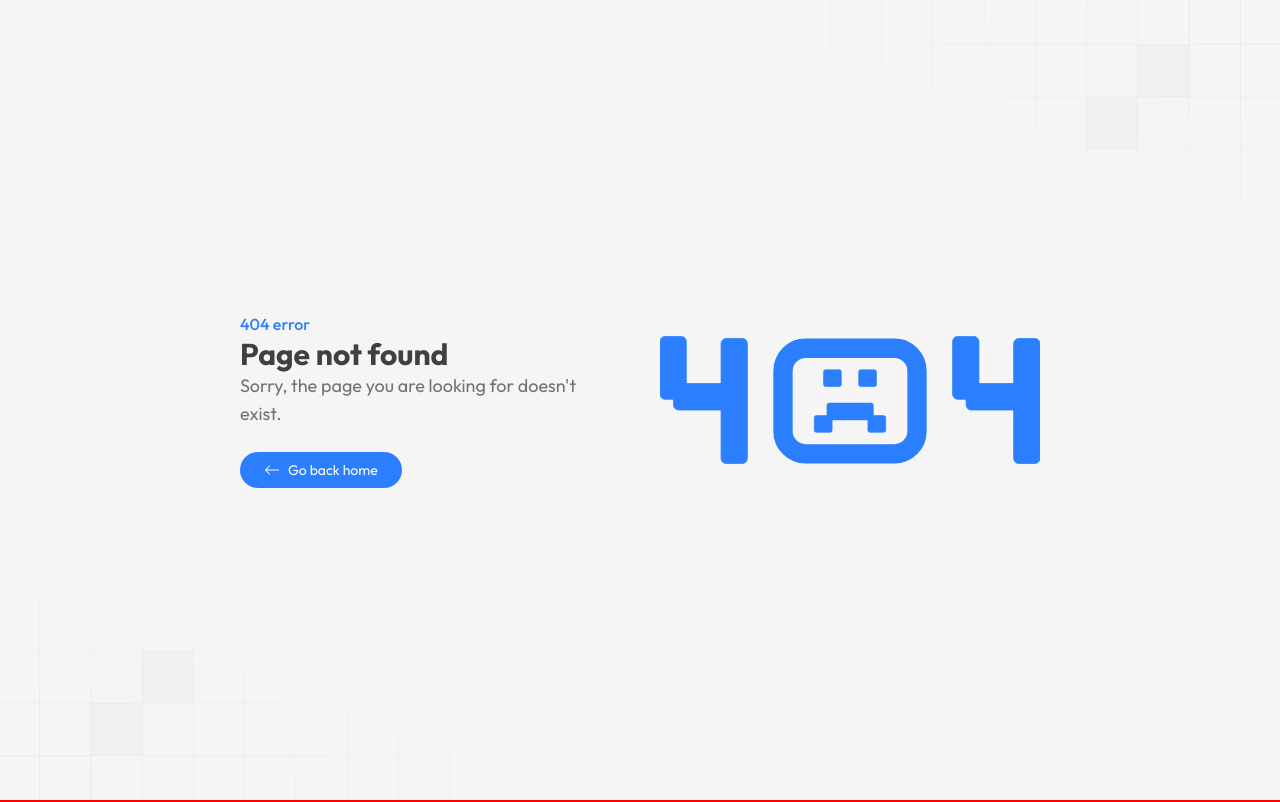
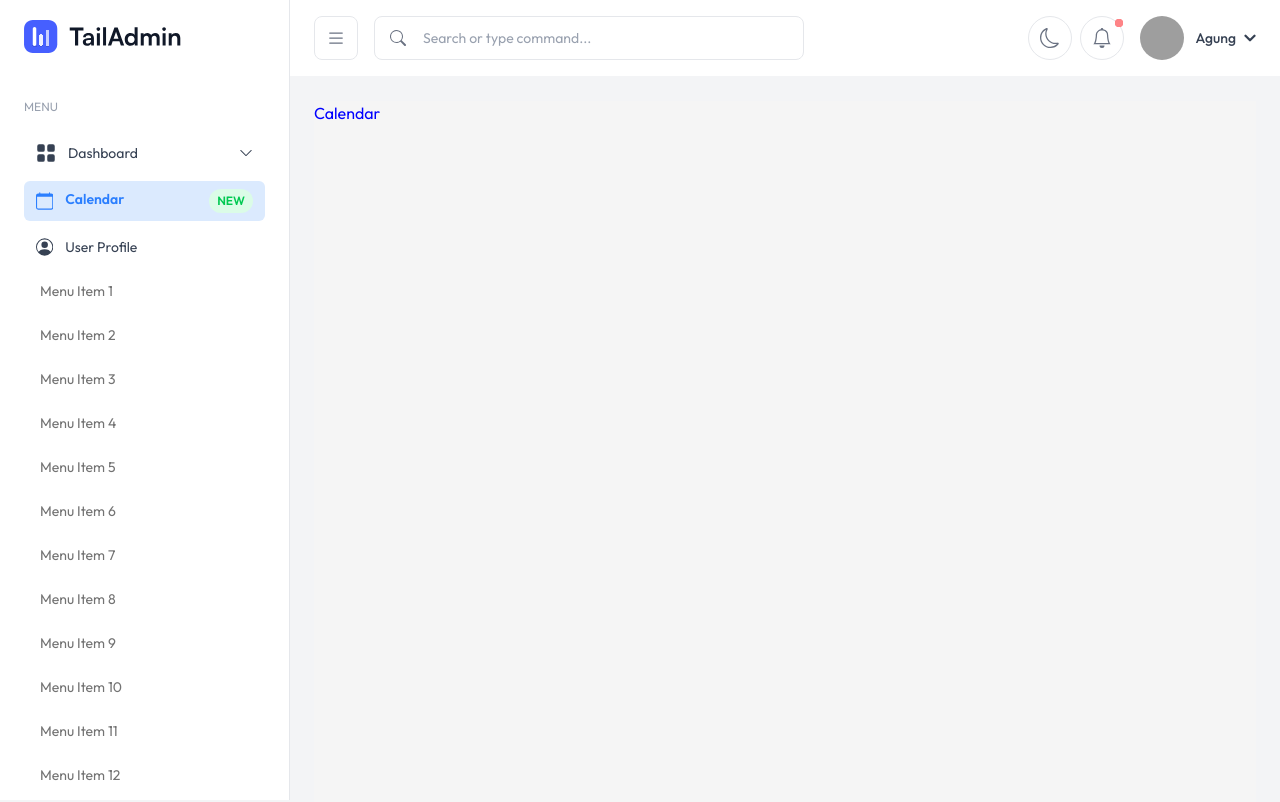
Before and after one commit to agungboleh/tailadmin, a Next.js app: page /calendar in a window 1280 px wide. Before the commit this address had no page. Shown: the top 802 px of the page. Built offline with nearby package versions, Linux system fonts and the light colour scheme; grey boxes are pictures that could not be loaded.

Commit message:
update 18-01-2026

```diff
--- /dev/null
+++ b/app/(pages)/(main)/calendar/page.tsx
@@ -0,0 +1,7 @@
+"use client";
+
+export default function AnalyticsPage() {
+    return (
+        <div className="bg-neutral-100 h-screen">Calendar</div>
+    );
+}
--- /dev/null
+++ b/app/components/sidebar/ItemMenu.tsx
@@ -0,0 +1,45 @@
+import Link from "next/link";
+import { usePathname } from "next/navigation";
+
+interface ItemMenuProps {
+    icon: React.ReactNode;
+    label: string;
+    textColor?: string;
+    collapsed?: boolean;
+    href?: string;
+    badge?: string;
+}
+
+export default function ItemMenu({
+    icon,
+    label,
+    textColor = "text-gray-700 dark:text-gray-200",
+    collapsed = false,
+    href = "#",
+    badge,
+}: ItemMenuProps) {
+    const pathname = usePathname();
+    const isActive = pathname === href;
+
+    return (
+        <Link
+            href={href}
+            className={`flex items-center py-2 rounded-md transition-colors
+        ${collapsed ? "justify-center px-0" : "gap-3 px-3"}
+        ${isActive
+                    ? "bg-blue-100 dark:bg-blue-500/10 text-blue-500 dark:text-blue-400 font-semibold"
+                    : `${textColor} hover:bg-gray-200 dark:hover:bg-gray-800`
+                }`}>
+            {icon}
+            <div className="flex justify-between w-full">
+                {!collapsed && <span>{label}</span>}
+            {!collapsed && badge && (
+                <span className="ml-auto bg-green-100 text-green-500 text-xs px-2 py-1 rounded-full">
+                    {badge}
+                </span>
+            )}
+            </div>
+
+        </Link>
+    );
+}
--- /dev/null
+++ b/app/components/sidebar/ItemMenuDropdown.tsx
@@ -0,0 +1,86 @@
+import Link from "next/link";
+import { usePathname } from "next/navigation";
+import { BsChevronDown, BsChevronUp } from "react-icons/bs";
+
+interface ItemMenuDropdownProps {
+    icon: React.ReactNode;
+    label: string;
+    isOpen: boolean;
+    onClick: () => void;
+    subItems: { label: string; href: string; subBadge: string }[];
+    badge?: string;
+    collapsed?: boolean;
+}
+
+export default function ItemMenuDropdown({
+    icon,
+    label,
+    isOpen,
+    onClick,
+    subItems,
+    badge,
+    collapsed,
+}: ItemMenuDropdownProps) {
+    const pathname = usePathname();
+    const isParentActive = subItems.some((sub) => pathname === sub.href);
+
+    return (
+        <div>
+            <button
+                onClick={onClick}
+                className={`w-full flex items-center py-2.5 rounded-lg transition-colors
+          ${collapsed ? "justify-center px-0" : "justify-between px-3"}
+          ${isParentActive
+                        ? "bg-brand-dark/20 dark:bg-white text-brand-dark dark:text-brand-light font-semibold"
+                        : "text-gray-700 dark:text-white hover:bg-gray-100 dark:hover:bg-neutral-800"
+                    } `} >
+                <div className="flex items-center gap-3">
+                    {icon}
+                    {!collapsed && (
+                        <>
+                            <span>{label}</span>
+                            {badge && (
+                                <span className="ml-auto bg-green-100 text-green-500 text-xs px-2 py-1 rounded-full">
+                                    {badge}
+                                </span>
+                            )}
+                        </>
+                    )}
+                </div>
+
+                {!collapsed &&
+                    (isOpen ? <BsChevronUp size={14} /> : <BsChevronDown size={14} />)}
+            </button>
+
+            {!collapsed && isOpen && (
+                <div className="ml-9 mt-1 space-y-1">
+                    {subItems.map((sub, i) => {
+                        const isActive = pathname === sub.href;
+
+                        return (
+                            <Link
+                                key={i}
+                                href={sub.href}
+                                className={`block px-2 py-2 rounded-md text-sm transition
+                  ${isActive
+                                        ? "bg-brand-dark/20 dark:bg-white text-brand-dark dark:text-brand-light font-semibold"
+                                        : "text-gray-700 dark:text-white hover:bg-gray-200 dark:hover:bg-neutral-800"
+                                    }
+                `}
+                            >
+                                <div className="flex justify-between">
+                                    {sub.label}
+                                    {sub.subBadge && (
+                                        <span className="ml-auto mr-1 bg-green-100 text-green-500 text-xs px-2 py-1 rounded-full">
+                                            {sub.subBadge}
+                                        </span>
+                                    )}
+                                </div>
+                            </Link>
+                        );
+                    })}
+                </div>
+            )}
+        </div>
+    );
+}
--- a/app/components/sidebar/MenuSidebar.tsx
+++ b/app/components/sidebar/MenuSidebar.tsx
@@ -1,63 +1,79 @@
-import { BsRobot, BsChevronDown, BsCart3 } from "react-icons/bs";
+import { BsCalendar, BsDashLg, BsFillGridFill, BsGrid, BsGripHorizontal, BsPersonCircle } from "react-icons/bs";
 import { useState } from "react";
-import MenuItemDropdown from "./MenuItemDropdown";
+import ItemMenu from "./ItemMenu";
+import ItemMenuDropdown from "./ItemMenuDropdown";
 
-export default function MenuSidebar() {
+interface MenuSidebarProps {
+    isCollapsed: boolean;
+}
+export default function MenuSidebar({ isCollapsed }: MenuSidebarProps) {
     const [open, setOpen] = useState(false);
+
     return (
         <div className="flex flex-col overflow-y-auto duration-300 ease-linear no-scrollbar mt-3 lg:mt-6">
             <nav className="mb-6">
                 <div className="flex flex-col gap-4">
                     <div>
-                        <p className="mb-4 text-xs uppercase flex leading-5 text-gray-400 justify-start">Menu</p>
+                        <p className={`mb-4 text-xs uppercase flex leading-5 text-gray-400 ${isCollapsed
+                            ? "lg:justify-center"
+                            : "justify-start"
+                            }`} >
+                            {!isCollapsed ? (
+                                "Menu"
+                            ) : (
+                                <BsDashLg className="size-6" />
+                            )}
+                        </p>
                         <div className="flex flex-col gap-2 text-sm">
-                            {/* {/* <MenuItemDropdown
-                                title="Dashboard"
-                                icon={<BsGrid size={20} />}
-                                badge="New"
-                                active={true}
-                                subMenus={[
-                                    { label: "Ecommerce", href: "/ecommerce", active: true, badge:"New" },
-                                    { label: "Analytics", href: "/analytics", badge:"New"  },
-                                    { label: "Marketing", href: "/marketing", badge:"New"  },
+                            <ItemMenuDropdown
+                                icon={<BsFillGridFill size={20} />}
+                                label="Dashboard"
+                                isOpen={open}
+                                onClick={() => setOpen(!open)}
+                                subItems={[
+                                    { label: "Ecommerce", href: "/dashboard", subBadge: "" },
+                                    { label: "Analytics", href: "/analytics", subBadge: "" },
+                                    { label: "Marketing", href: "/marketing", subBadge: "" },
+                                    { label: "CRM", href: "/crm", subBadge: "" },
+                                    { label: "Stocks", href: "/stocks", subBadge: "" },
+                                    { label: "SaaS", href: "/saas", subBadge: "NEW" },
+                                    { label: "Logistics", href: "/subBadge", subBadge: "NEW" },
                                 ]}
-                            /> */}
+                            />
+                            <ItemMenu
+                                icon={<BsCalendar size={20} />}
+                                label="Calendar"
+                                collapsed={isCollapsed}
+                                href="/calendar"
+                                badge="NEW"
+                            />
+                            <ItemMenu
+                                icon={<BsPersonCircle size={20} />}
+                                label="User Profile"
+                                collapsed={isCollapsed}
+                                href="/profile"
+                                badge=""
+                            />
+
+                            {/* <MenuItemDropdown
+                            title={"Dashboard"}
+                            icon={<BsGrid size={20} />}
+                            badge="NEW"
+                            subMenus={[
+                                { label: "Ecommerce", href: "/ecommerce", active: true, badge: "New" },
+                                { label: "Analytics", href: "/analytics", active: true, badge: "New" },
+                                ]} />
                             <MenuItemDropdown
                                 title="AI Assistant"
                                 icon={<BsRobot size={20} />}
-                                badge="New"
+                                badge="NEW"
                                 active={true}
                                 subMenus={[
                                     { label: "Ecommerce", href: "/ecommerce", active: true, badge: "New" },
                                     { label: "Analytics", href: "/analytics", badge: "New" },
                                     { label: "Marketing", href: "/marketing", badge: "New" },
                                 ]}
-                            />
-                            <button onClick={() => setOpen((prev) => !prev)} className="w-full px-3 py-2 rounded-lg text-neutral-700 cursor-pointer">
-                                <div className="flex flex-row justify-between items-center gap-3">
-                                    <div className="flex flex-row items-center gap-3">
-                                        <BsRobot size={20} />
-                                        <span>AI Assistant</span>
-                                    </div>
-                                    <BsChevronDown className={`transition-transform duration-300 ${open ? "rotate-180" : ""
-                                        }`} />
-                                </div>
-                            </button>
-                            <div className={`overflow-hidden transition-all duration-300 ${open ? "max-h-40 opacity-100" : "max-h-0 opacity-0"
-                                }`}>
-                                <ul>
-                                    sad
-                                </ul>
-                            </div>
-                            <button className="w-full px-3 py-2 rounded-lg text-neutral-700 cursor-pointer">
-                                <div className="flex flex-row justify-between items-center gap-3">
-                                    <div className="flex flex-row items-center gap-3">
-                                        <BsCart3 size={20} />
-                                        <span>E-commerce</span>
-                                    </div>
-                                    <BsChevronDown />
-                                </div>
-                            </button>
+                            /> */}
                             {Array.from({ length: 12 }).map((_, i) => (
                                 <div
                                     key={i}
--- a/app/components/sidebar/Sidebar.tsx
+++ b/app/components/sidebar/Sidebar.tsx
@@ -27,7 +27,7 @@ export default function Sidebar({ isExpanded, setIsHovered }: SidebarProps) {
             )}
           </Link>
         </div>
-        <MenuSidebar />
+        <MenuSidebar isCollapsed={!isExpanded} />
       </aside>
     </div>
   )
```
